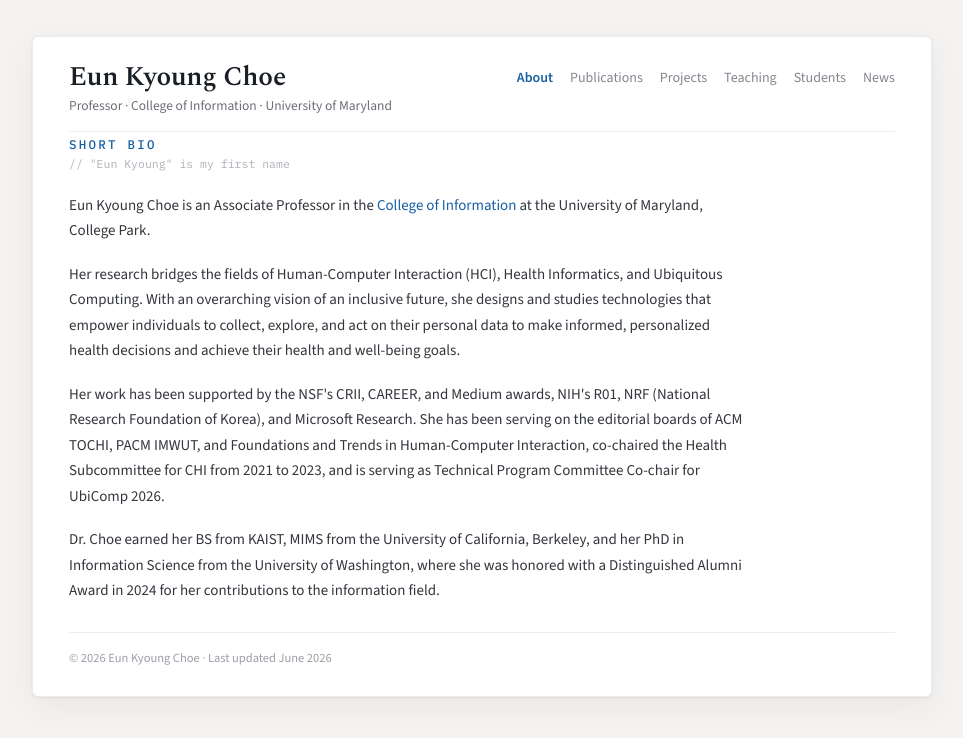
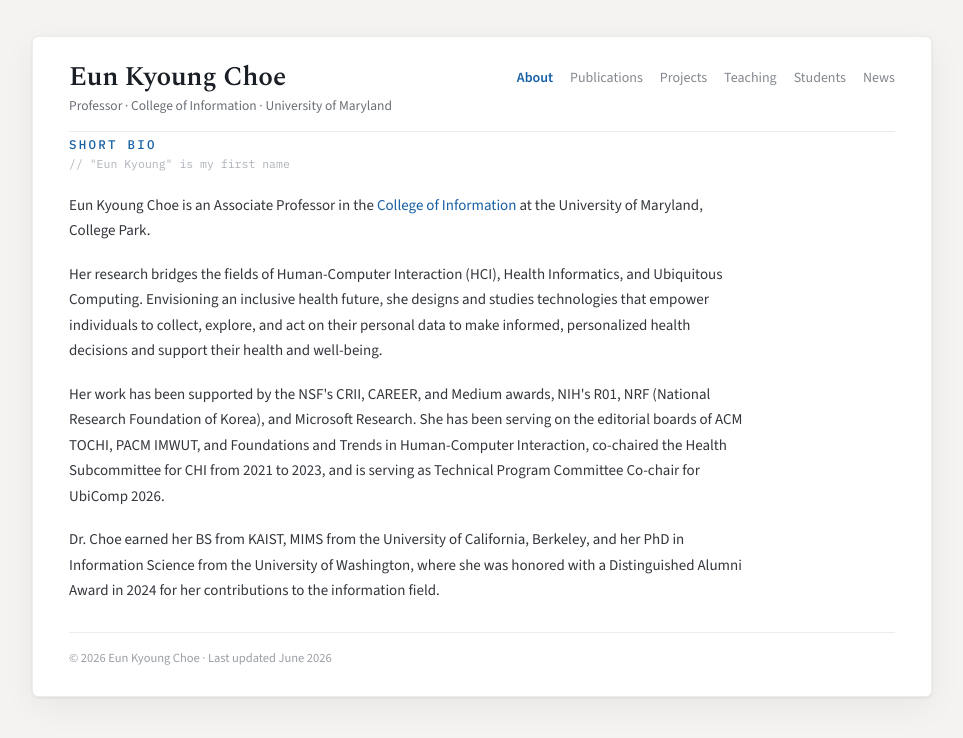
Before and after one commit to ekchoe/ekchoe.github.io, a Jekyll site: the page built from about.html, in a window 1280 px wide. Shown: the top 738 px of the page, without its empty margins (158-1121 px from the left). Built offline with Jekyll 4.4.1, drawn with Linux system fonts in a browser that asks for light colours.

```diff
--- a/about.html
+++ b/about.html
@@ -11,9 +11,8 @@ permalink: /about/
   <p>Eun Kyoung Choe is an Associate Professor in the <a href="https://ischool.umd.edu" target="_blank" rel="noopener">College of Information</a>
     at the University of Maryland, College Park.</p>
   <p>Her research bridges the fields of Human-Computer Interaction (HCI), Health Informatics, and Ubiquitous Computing.
-    With an overarching vision of an inclusive future, she designs and studies technologies that empower individuals to collect,
-    explore, and act on their personal data to make informed, personalized health decisions and achieve their health and well-being
-    goals.</p>
+    Envisioning an inclusive health future, she designs and studies technologies that empower individuals to collect,
+    explore, and act on their personal data to make informed, personalized health decisions and support their health and well-being.</p>
   <p>Her work has been supported by the NSF's CRII, CAREER, and Medium awards, NIH's R01, NRF (National Research Foundation of Korea),
      and Microsoft Research. She has been serving on the editorial boards of ACM TOCHI, PACM IMWUT, and Foundations and Trends in
      Human-Computer Interaction, co-chaired the Health Subcommittee for CHI from 2021 to 2023, and is serving as Technical Program
```
